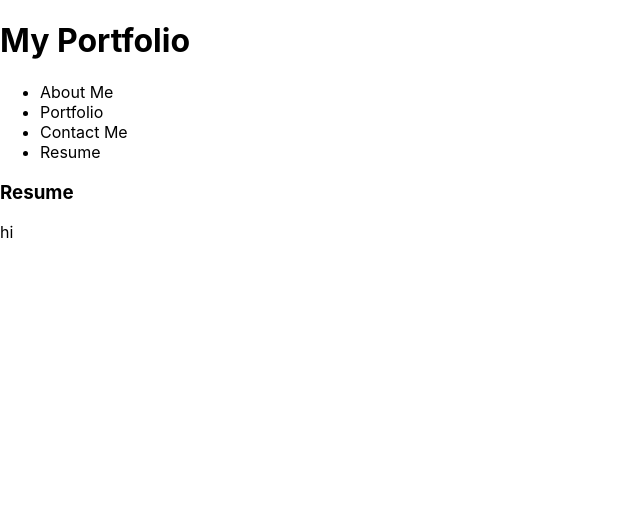
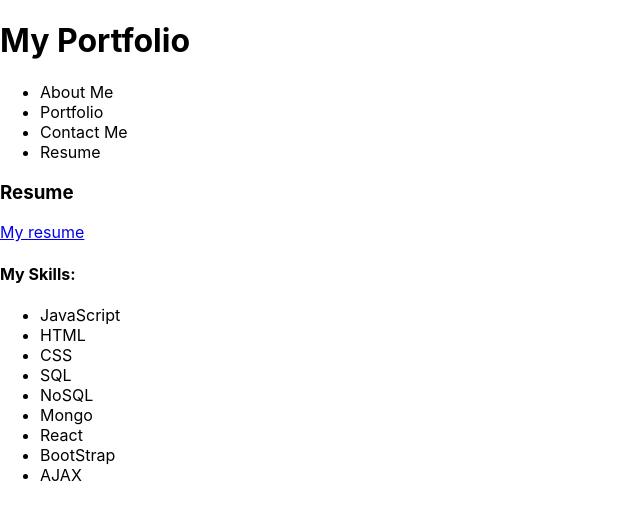
Before and after one commit to DerpVoltz/my-portfolio-reactified, a React (Create React App) app: page / in a window 1280 px wide. Both pictures are taken after a click on the element "Resume". Shown: the top 520 px of the page, without its empty margins (0-640 px from the left). Built offline with nearby package versions, Linux system fonts and the light colour scheme.

Commit message:
finished resume

```diff
--- a/src/components/Header/index.js
+++ b/src/components/Header/index.js
@@ -6,7 +6,7 @@ import Navigation from "../Navigation";
 import ContactForm from "../ContactForm";
 
 function Header() {
-    const [ navSelected, setNavSelected ] = useState('about');
+    const [ navSelected, setNavSelected ] = useState('About Me');
 
     return(
         <div>
--- a/src/components/Resume/index.js
+++ b/src/components/Resume/index.js
@@ -4,7 +4,19 @@ function Resume() {
     return(
         <div>
             <h3>Resume</h3>
-            <p>hi</p>
+            <a href="https://docs.google.com/document/d/1edDlzzoiGTtbBmOgKO_XB9MH9mElaDpiNp8e4uVt-Ao/edit">My resume</a>
+            <h4>My Skills:</h4>
+            <ul>
+                <li>JavaScript</li>
+                <li>HTML</li>
+                <li>CSS</li>
+                <li>SQL</li>
+                <li>NoSQL</li>
+                <li>Mongo</li>
+                <li>React</li>
+                <li>BootStrap</li>
+                <li>AJAX</li>
+            </ul>
         </div>
     )
 }
```
Also changed, not shown: src/assets/images/screenshot-for-readme.png (deleted).
